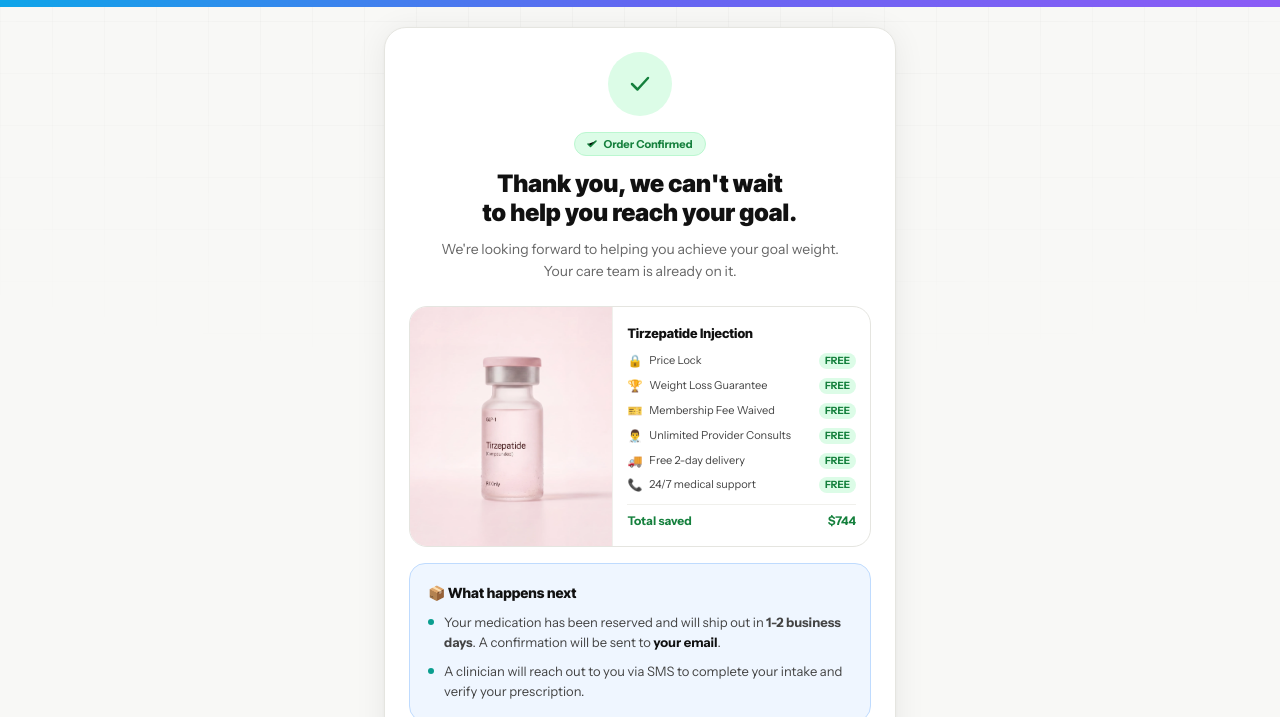
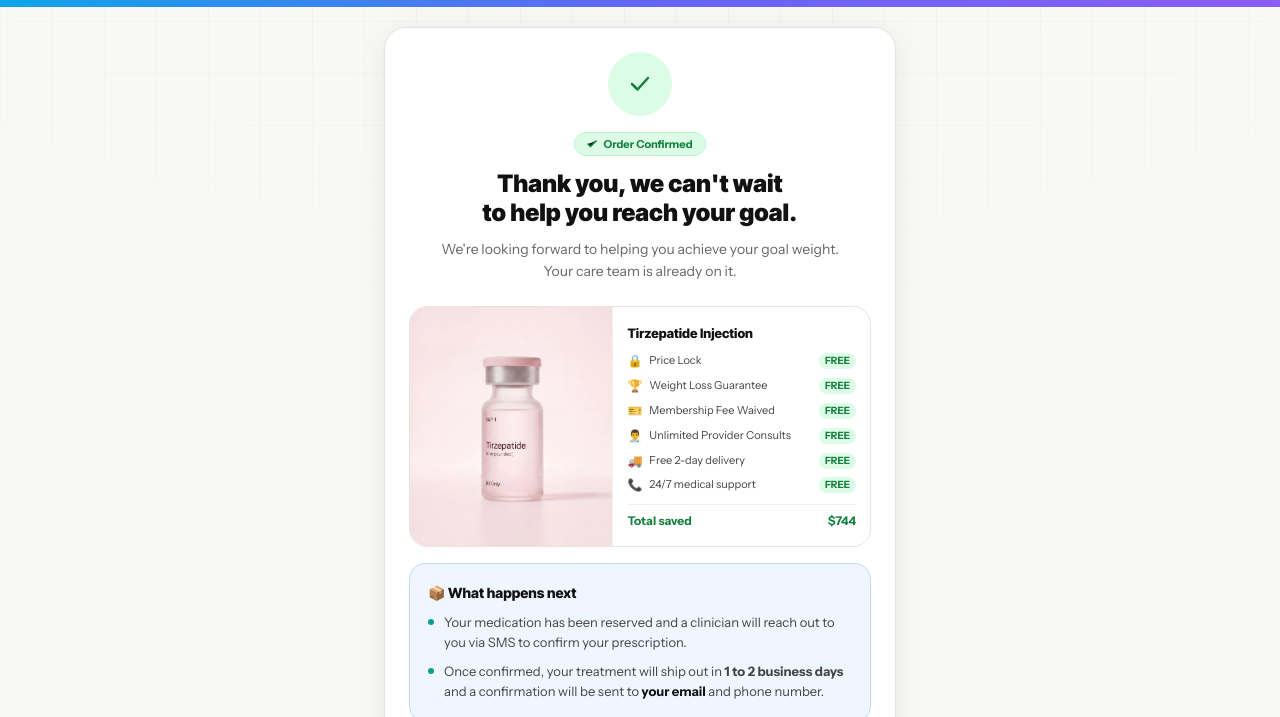
Before and after one commit to tiltedbart/glp-quiz, a website: page success/index.html in a window 1280 px wide. Shown: the part 83-800 px from the top of the page. Drawn offline with Linux system fonts and the light colour scheme.

Commit message:
fix: swap and update confirmation bullet points on success page

```diff
--- a/success/index.html
+++ b/success/index.html
@@ -2291,11 +2291,11 @@ body.on-step15 #quizStep15 {
       <div class="s15-confirm-title">📦 What happens next</div>
       <div class="s15-confirm-row">
         <div class="dot"></div>
-        <div>Your medication has been reserved and will ship out in <strong>1-2 business days</strong>. A confirmation will be sent to <span class="s15-email-hl" id="s15Email">your email</span>.</div>
+        <div>Your medication has been reserved and a clinician will reach out to you via SMS to confirm your prescription.</div>
       </div>
       <div class="s15-confirm-row">
         <div class="dot"></div>
-        <div>A clinician will reach out to you via SMS to complete your intake and verify your prescription.</div>
+        <div>Once confirmed, your treatment will ship out in <strong>1 to 2 business days</strong> and a confirmation will be sent to <span class="s15-email-hl" id="s15Email">your email</span> and phone number.</div>
       </div>
     </div>
 
```
